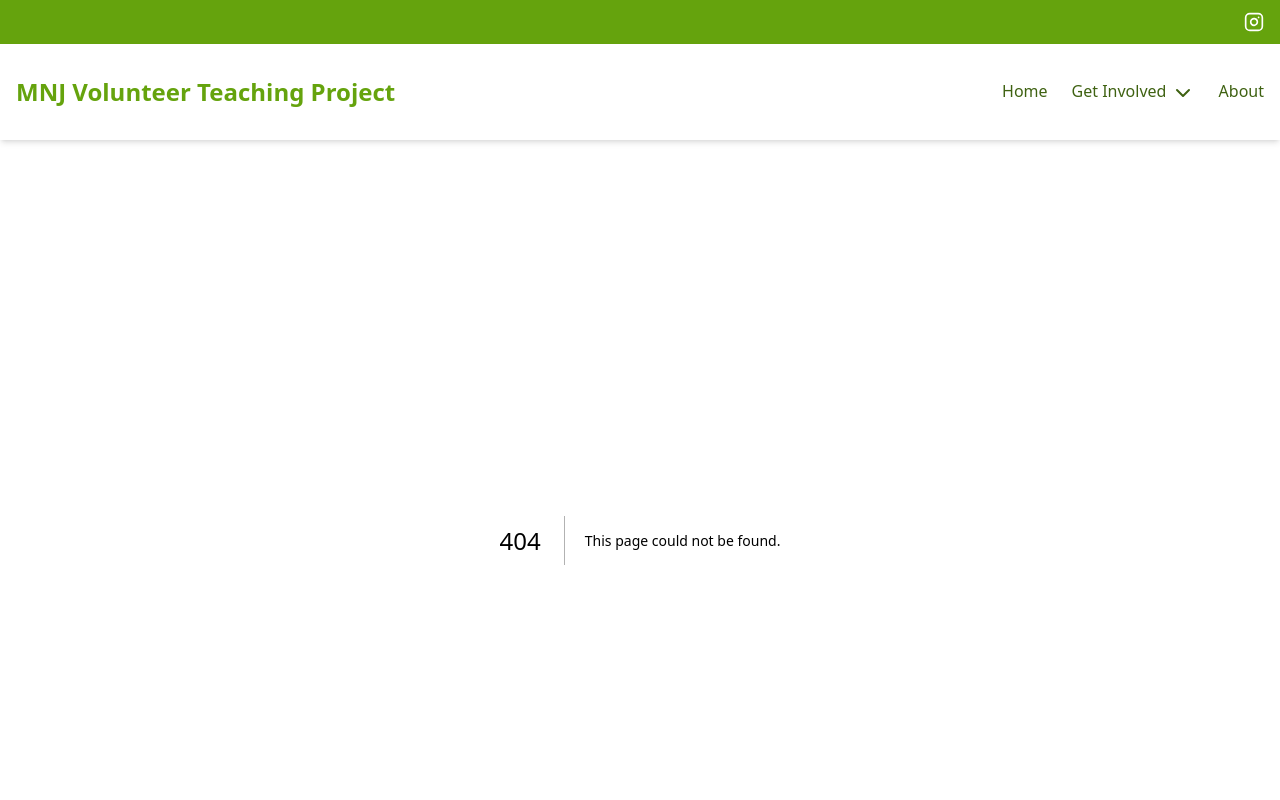
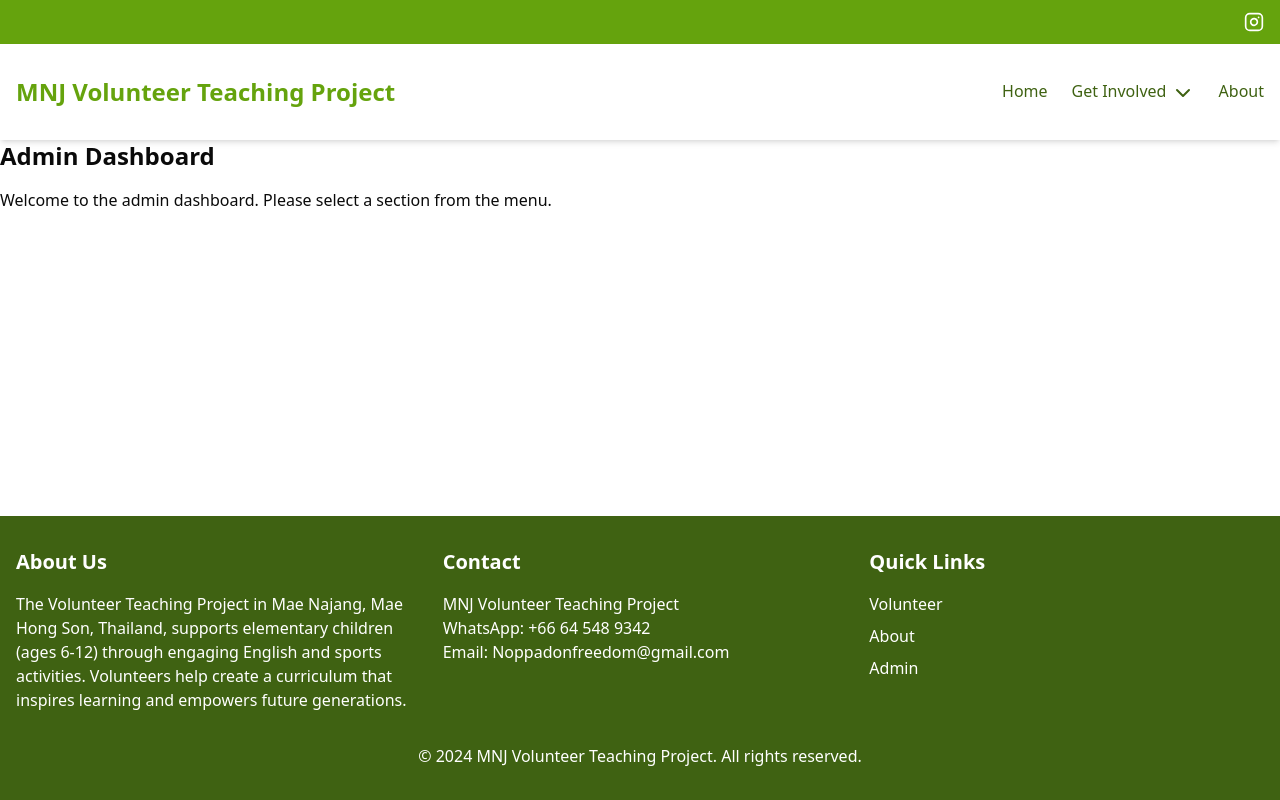
Before and after one commit to rayoreher/MNJ-Volunteer-English-Teacher, a Next.js app: page /MNJ-Volunteer-English-Teacher/admin/page in a window 1280 px wide. Before the commit this address had no page. Shown: the top 800 px of the page. Built offline with nearby package versions, Linux system fonts and the light colour scheme.

Commit message:
test hcaptcha key

```diff
--- a/src/components/Footer.tsx
+++ b/src/components/Footer.tsx
@@ -20,7 +20,7 @@ const Footer = () => {
               <ul className="space-y-2">
                 <li><Link href="/volunteer" className="hover:text-lime-300">Volunteer</Link></li>
                 <li><Link href="/about" className="hover:text-lime-300">About</Link></li>
-                <li><Link href="/about" className="hover:text-lime-300">Admin</Link></li>
+                <li><Link href="/admin" className="hover:text-lime-300">Admin</Link></li>
               </ul>
             </div>
           </div>
--- a/src/lib/supabase-client.ts
+++ b/src/lib/supabase-client.ts
@@ -1,7 +1,8 @@
 import { Database } from "@/types/database.types";
 import { createClient } from "@supabase/supabase-js";
+import { variables } from "./variables";
 
-const supabaseUrl = process.env.NEXT_PUBLIC_SUPABASE_URL;
-const supabaseAnonKey = process.env.NEXT_PUBLIC_SUPABASE_ANON_KEY;
+const { supabaseUrl, supabaseAnonKey } = variables;
+console.log(variables);
 
 export const supabase = createClient<Database>(supabaseUrl!, supabaseAnonKey!);
--- /dev/null
+++ b/src/lib/variables.ts
@@ -0,0 +1,5 @@
+const supabaseUrl = process.env.NEXT_PUBLIC_SUPABASE_URL;
+const supabaseAnonKey = process.env.NEXT_PUBLIC_SUPABASE_ANON_KEY;
+const hCaptchaSiteKey = process.env.NEXT_PUBLIC_HCAPTCHA_SITE_KEY;
+
+export const variables = { supabaseUrl, supabaseAnonKey, hCaptchaSiteKey };
--- /dev/null
+++ b/src/pages/admin/layout.tsx
@@ -0,0 +1,25 @@
+import { supabase } from '@/lib/supabase-client'
+import { createServerComponentClient } from '@supabase/auth-helpers-nextjs'
+import { cookies } from 'next/headers'
+import { redirect } from 'next/navigation'
+
+export default async function AdminLayout({
+  children,
+}: {
+  children: React.ReactNode
+}) {
+  const { data: { session } } = await supabase.auth.getSession()
+    console.log(session);
+
+  if (!session) {
+    redirect('/login')
+  }
+
+  return (
+    <main className="flex min-h-screen">
+      <div className="flex-1 p-8">
+        {children}
+      </div>
+    </main>
+  )
+}
--- /dev/null
+++ b/src/pages/admin/page.tsx
@@ -0,0 +1,8 @@
+export default function AdminDashboard() {
+    return (
+      <div>
+        <h1 className="text-2xl font-bold mb-4">Admin Dashboard</h1>
+        <p>Welcome to the admin dashboard. Please select a section from the menu.</p>
+      </div>
+    )
+  }
--- a/src/pages/volunteer/index.tsx
+++ b/src/pages/volunteer/index.tsx
@@ -32,6 +32,7 @@ import { useForm } from "react-hook-form";
 import * as z from "zod";
 import { supabase } from "@/lib/supabase-client";
 import Head from "next/head";
+import { variables } from "@/lib/variables";
 
 const formSchema = z
   .object({
@@ -82,6 +83,9 @@ const formSchema = z
   );
 
 export function Home() {
+  const { hCaptchaSiteKey } = variables;
+  console.log(hCaptchaSiteKey);
+
   const hcaptchaRef = useRef<HCaptcha | null>(null);
   const form = useForm<z.infer<typeof formSchema>>({
     resolver: zodResolver(formSchema),
@@ -399,7 +403,7 @@ export function Home() {
               <div>
                 <FormLabel>Captcha Verification *</FormLabel>
                 <HCaptcha
-                  sitekey="8d122f86-7d3a-47ae-b190-745caf085fe6"
+                  sitekey={hCaptchaSiteKey!}
                   onVerify={onCaptchaVerify}
                   onExpire={onCaptchaExpire}
                   ref={hcaptchaRef}
```
Also changed, not shown: src/pages/admin/volunteer/index.tsx (added).
